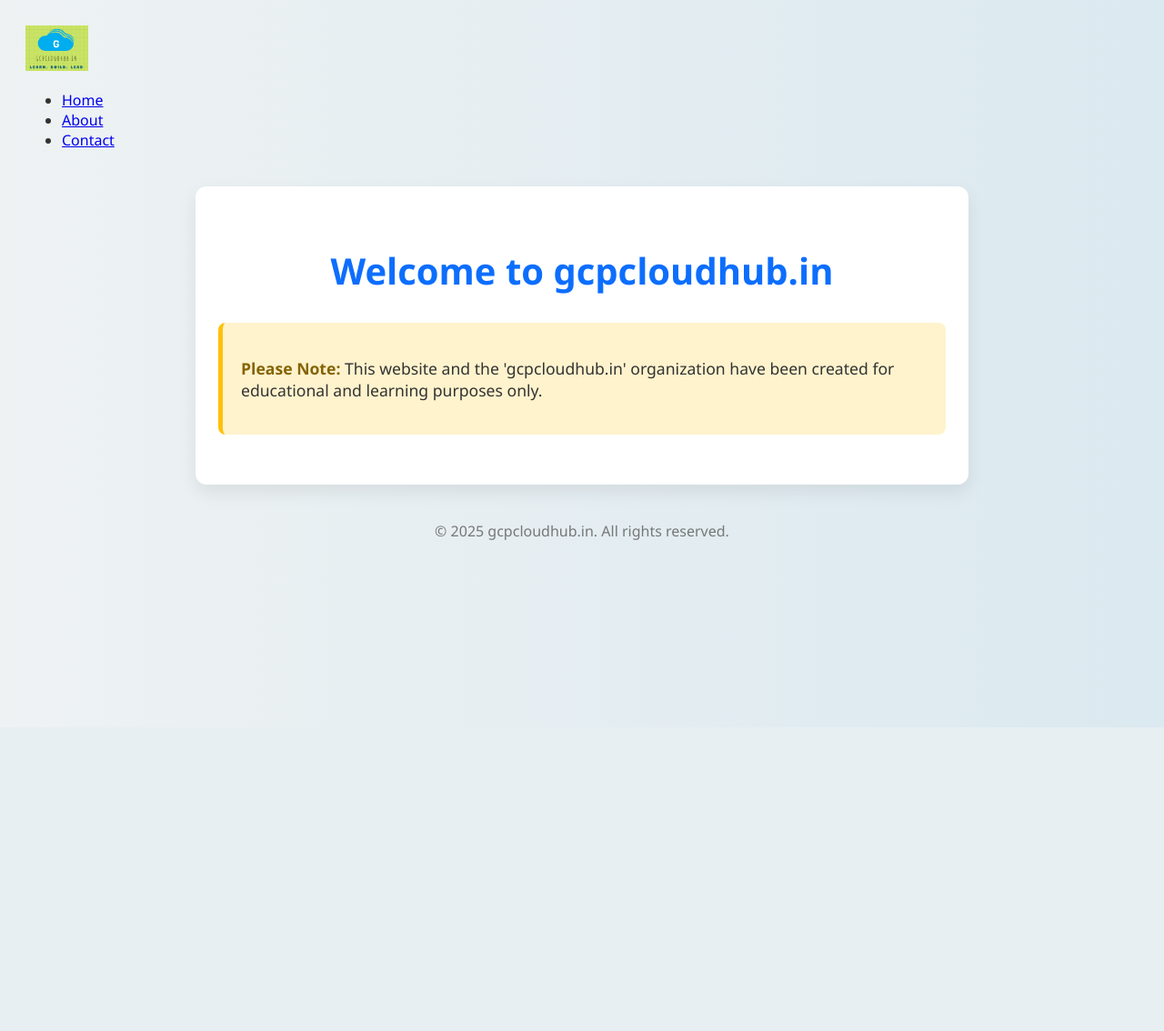
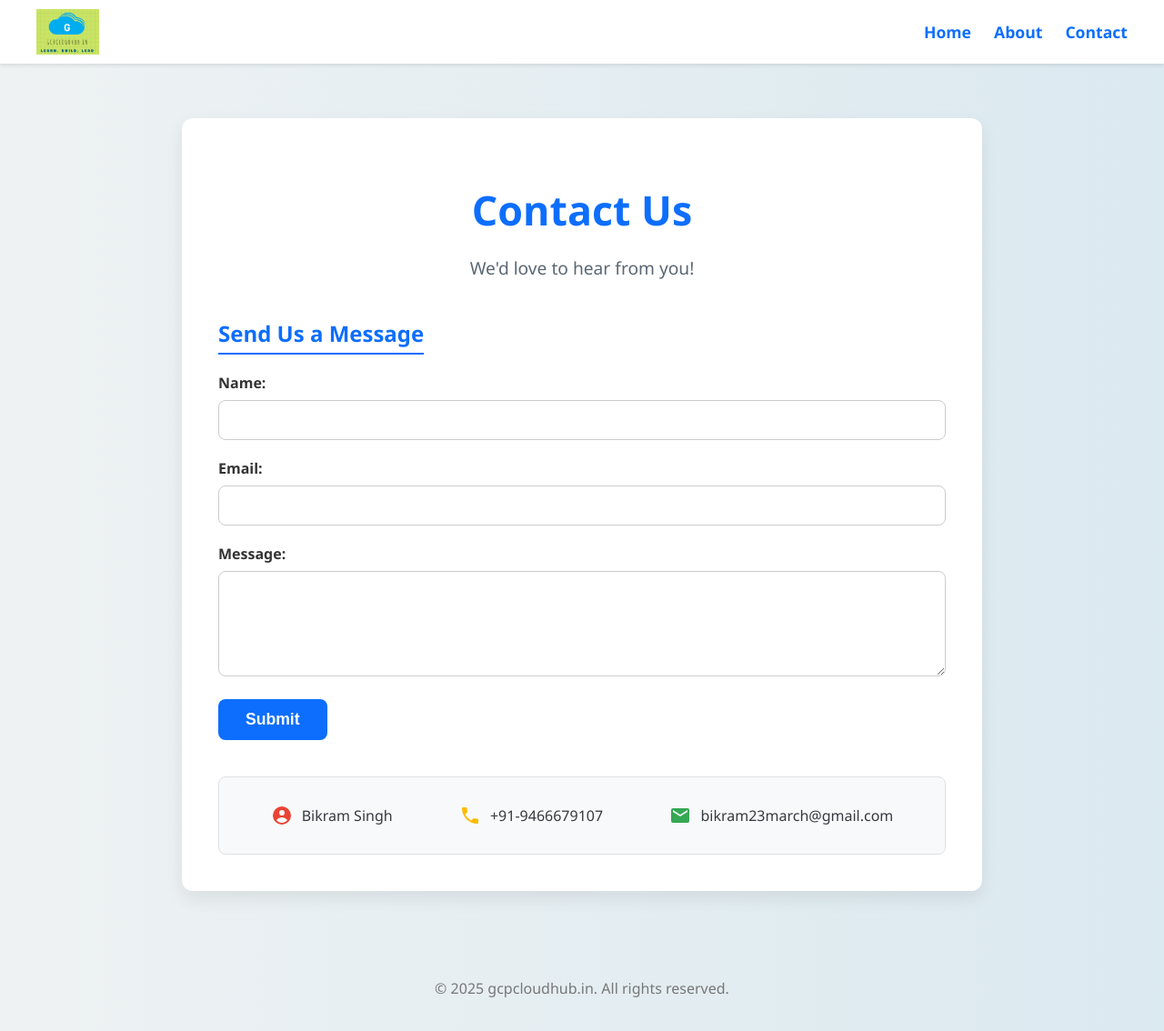
Before and after one commit to bikram-singh/Deploy-Python-Static-WebSite-to-GCS, a Flask app: page /about in a window 1280 px wide. Shown: the whole page at 91% size. Before the commit the page ends 594 px from the top, so only its background shows below. Run offline with Flask 3, Linux system fonts and the light colour scheme.

Commit message:
Update about.html

```diff
--- a/templates/about.html
+++ b/templates/about.html
@@ -3,73 +3,117 @@
 <head>
     <meta charset="UTF-8">
     <meta name="viewport" content="width=device-width, initial-scale=1.0">
-    <title>About Us - gcpcloudhub.in</title>
+    <title>Contact Us - gcpcloudhub.in</title>
     <link rel="stylesheet" href="static/css/style.css">
     <style>
         /* --- General Body Styling --- */
         body {
-            background: linear-gradient(to right, #eef2f3, #dbe9f0); /* Soft gradient background */
+            background: linear-gradient(to right, #eef2f3, #dbe9f0);
             font-family: 'Segoe UI', Tahoma, Geneva, Verdana, sans-serif;
             color: #333;
+            margin: 0;
+            padding: 0;
         }
+
+        /* --- Header & Navigation Styling --- */
+        header {
+            background-color: #ffffff;
+            box-shadow: 0 2px 4px rgba(0,0,0,0.1);
+            padding: 10px 40px;
+            display: flex;
+            justify-content: space-between;
+            align-items: center;
+        }
+
+        header img { height: 50px; }
+        header nav ul { list-style: none; margin: 0; padding: 0; display: flex; }
+        header nav ul li { margin-left: 25px; }
+        header nav ul li a { text-decoration: none; color: #0d6efd; font-weight: bold; font-size: 1.1em; transition: color 0.3s; }
+        header nav ul li a:hover { color: #0a58ca; }
 
         /* --- Main Content Container --- */
         main {
             max-width: 800px;
-            margin: 40px auto; /* Centering the content */
-            padding: 25px;
+            margin: 60px auto;
+            padding: 40px;
             background-color: #ffffff;
             border-radius: 12px;
-            box-shadow: 0 8px 20px rgba(0, 0, 0, 0.08); /* Soft shadow for depth */
-            text-align: center; /* Center aligning text inside the card */
+            box-shadow: 0 8px 20px rgba(0, 0, 0, 0.08);
+            text-align: center;
         }
 
-        /* --- Welcome Title Styling (Replaces the old h1) --- */
-        .welcome-title {
-            color: #0d6efd; /* A strong, trustworthy blue */
-            font-weight: bold;
-            font-size: 2.5em;
-            margin-bottom: 30px;
+        /* --- Heading Styling --- */
+        h1, h2 { color: #0d6efd; }
+        h1 { font-size: 2.8em; margin-bottom: 10px; }
+        h2 { margin-bottom: 20px; border-bottom: 2px solid #0d6efd; display: inline-block; padding-bottom: 5px; }
+
+        /* --- Intro Paragraph Styling --- */
+        .intro-text { font-size: 1.2em; color: #5a6773; line-height: 1.6; }
+
+        /* --- Form Styling --- */
+        form { text-align: left; }
+        form label { display: block; margin-bottom: 8px; font-weight: bold; color: #333; }
+        form input[type="text"],
+        form input[type="email"],
+        form textarea {
+            width: 100%; padding: 12px; margin-bottom: 20px; border: 1px solid #ccc;
+            border-radius: 8px; box-sizing: border-box; font-size: 1em;
+        }
+        form input[type="submit"] {
+            background-color: #0d6efd; color: white; padding: 12px 30px; border: none;
+            border-radius: 8px; cursor: pointer; font-size: 1.1em; font-weight: bold; transition: background-color 0.3s;
+        }
+        form input[type="submit"]:hover { background-color: #0a58ca; }
+
+        /* --- Contact Info Container (Horizontal) --- */
+        .contact-info-container {
+            display: flex;
+            justify-content: space-around;
+            align-items: center;
+            flex-wrap: wrap; /* Allows items to wrap on smaller screens */
+            margin-top: 40px;
+            padding: 20px;
+            background-color: #f8f9fa;
+            border-radius: 8px;
+            border: 1px solid #dee2e6;
         }
 
-        /* --- Disclaimer Box Styling --- */
-        .disclaimer {
-            background-color: #fff3cd; /* A warm, noticeable yellow */
-            border-left: 5px solid #ffc107; /* Accent border */
-            padding: 20px;
-            margin: 30px 0;
-            border-radius: 8px;
-            text-align: left; /* Aligning text to the left for readability */
-            font-size: 1.1em;
+        /* --- Individual Contact Item (Icon + Text) --- */
+        .contact-item {
+            display: flex;
+            align-items: center;
+            margin: 10px 15px; /* Provides spacing */
         }
 
-        .disclaimer strong {
-            color: #856404; /* Darker text for contrast */
+        /* --- Icon Styling (SHARED) --- */
+        .contact-item svg {
+            width: 24px;
+            height: 24px;
+            margin-right: 10px;
         }
 
+        /* --- NEW: Colorful Icon Classes --- */
+        .icon-red    { fill: #EA4335; } /* Google Red */
+        .icon-yellow { fill: #FBBC05; } /* Google Yellow */
+        .icon-green  { fill: #34A853; } /* Google Green */
+
+        /* --- Contact Text Styling --- */
+        .contact-item span, .contact-item a {
+            font-size: 1em; /* Smaller font size */
+            color: #343a40;
+            text-decoration: none;
+            font-weight: 500;
+        }
+        .contact-item a:hover { text-decoration: underline; }
+
         /* --- Footer Styling --- */
-        footer {
-            text-align: center;
-            margin-top: 40px;
-            color: #777;
-        }
-
-        /* --- Responsive Design Adjustments --- */
-        @media (max-width: 768px) {
-            main {
-                margin: 20px;
-                padding: 20px;
-            }
-            .welcome-title {
-                font-size: 2em;
-            }
-        }
+        footer { text-align: center; padding: 20px; margin-top: 40px; color: #777; }
     </style>
 </head>
 <body>
     <header>
+        <img src="static/images/logo.png" alt="Organization Logo">
         <nav>
-            <img src="static/images/logo.png" alt="Organization Logo" style="height: 50px;">
             <ul>
                 <li><a href="index.html">Home</a></li>
                 <li><a href="about.html">About</a></li>
@@ -79,13 +123,40 @@
     </header>
 
     <main>
-        <!-- The old H1 is removed, and this P tag is now the styled title -->
-        <p class="welcome-title">Welcome to gcpcloudhub.in</p>
+        <h1>Contact Us</h1>
+        <p class="intro-text">We'd love to hear from you!</p>
 
-        <div class="disclaimer">
-            <p><strong>Please Note:</strong> This website and the 'gcpcloudhub.in' organization have been created for educational and learning purposes only.</p>
+        <form action="#" method="post">
+            <h2>Send Us a Message</h2>
+            <label for="name">Name:</label>
+            <input type="text" id="name" name="name" required>
+
+            <label for="email">Email:</label>
+            <input type="email" id="email" name="email" required>
+
+            <label for="message">Message:</label>
+            <textarea id="message" name="message" rows="6" required></textarea>
+
+            <input type="submit" value="Submit">
+        </form>
+
+        <div class="contact-info-container">
+            <div class="contact-item">
+                <!-- Male/User Icon (NOW RED) -->
+                <svg class="icon-red" xmlns="http://www.w3.org/2000/svg" viewBox="0 0 24 24"><path d="M12,2A10,10,0,0,0,2,12A10,10,0,0,0,12,22A10,10,0,0,0,22,12A10,10,0,0,0,12,2Zm0,4A3,3,0,0,1,15,9A3,3,0,0,1,12,12A3,3,0,0,1,9,9A3,3,0,0,1,12,6Zm0,14C9.67,20,7.5,18.83,6,17.07C7.5,15.17,10.17,14,12,14S16.5,15.17,18,17.07C16.5,18.83,14.33,20,12,20Z"/></svg>
+                <span>Bikram Singh</span>
+            </div>
+            <div class="contact-item">
+                <!-- Phone Icon (NOW YELLOW) -->
+                <svg class="icon-yellow" xmlns="http://www.w3.org/2000/svg" viewBox="0 0 24 24"><path d="M6.62,10.79C8.06,13.62 10.38,15.94 13.21,17.38L15.41,15.18C15.69,14.9 16.08,14.82 16.43,14.93C17.55,15.3 18.75,15.5 20,15.5A1,1,0,0,1,21,16.5V20A1,1,0,0,1,20,21A17,17,0,0,1,3,4A1,1,0,0,1,4,3H7.5A1,1,0,0,1,8.5,4C8.5,5.25 8.7,6.45 9.07,7.57C9.18,7.92 9.1,8.31 8.82,8.59L6.62,10.79Z"/></svg>
+                <a href="tel:+919466679107">+91-9466679107</a>
+            </div>
+            <div class="contact-item">
+                <!-- Email Icon (NOW GREEN) -->
+                <svg class="icon-green" xmlns="http://www.w3.org/2000/svg" viewBox="0 0 24 24"><path d="M20,4H4A2,2,0,0,0,2,6V18A2,2,0,0,0,4,20H20A2,2,0,0,0,22,18V6A2,2,0,0,0,20,4Zm0,4L12,13L4,8V6L12,11L20,6V8Z"/></svg>
+                <a href="mailto:bikram23march@gmail.com">bikram23march@gmail.com</a>
+            </div>
         </div>
-
     </main>
 
     <footer>
```
